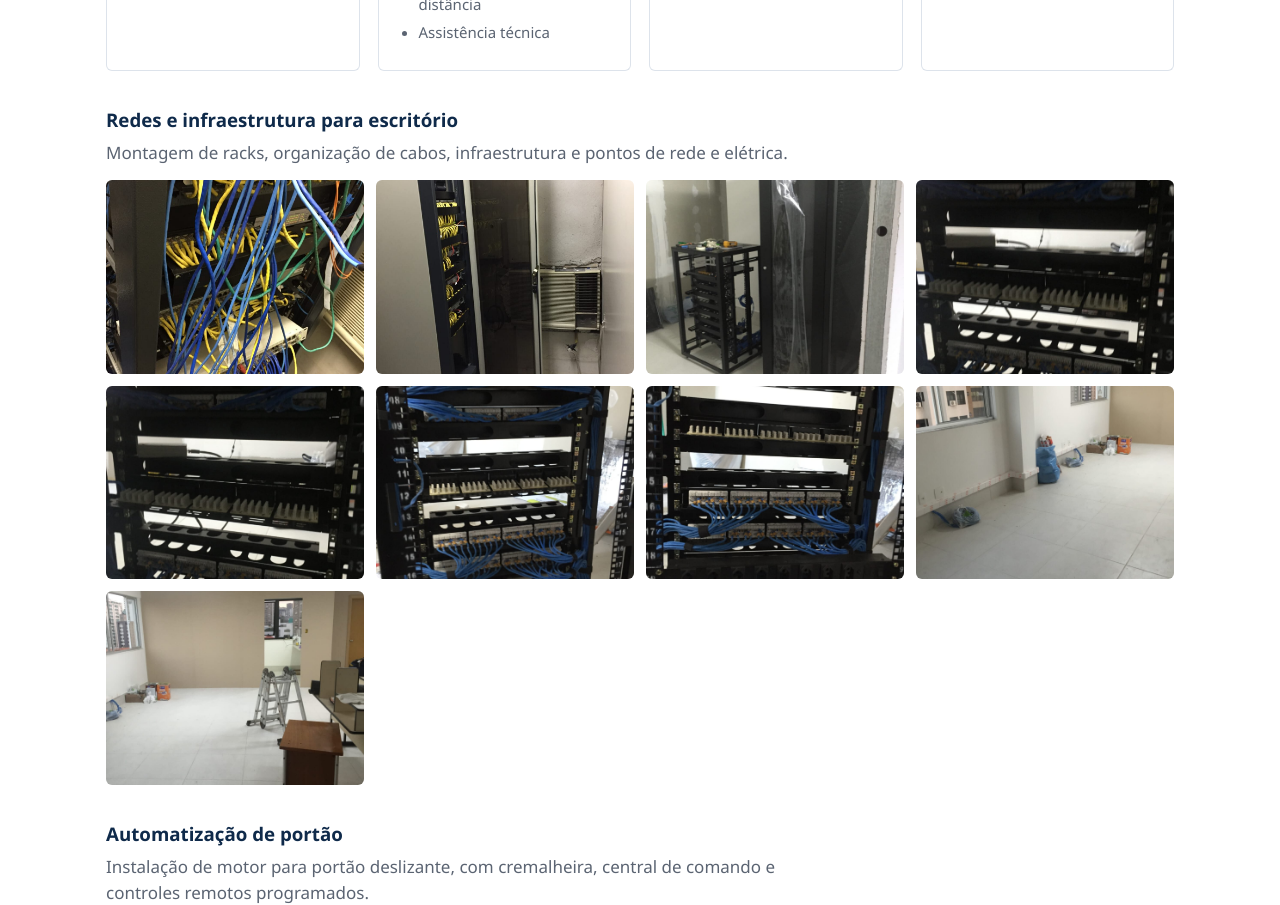
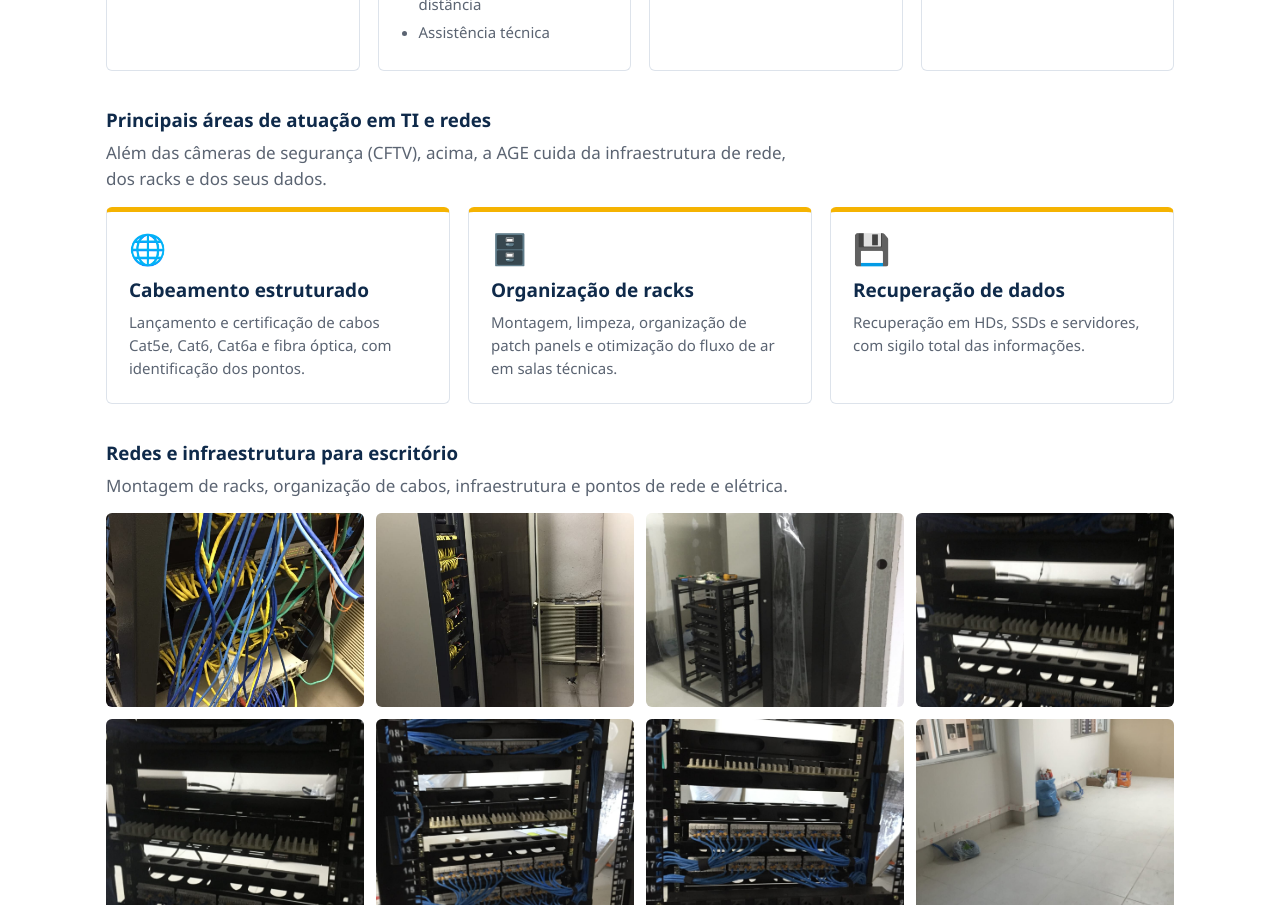
Before and after one commit to agemanutencaoeletrica-png/age-pintura, a plain HTML site: page index.html in a window 1280 px wide. Shown: the part 2254-3159 px from the top of the page. Drawn offline with Linux system fonts and the light colour scheme.

Commit message:
Site: areas de atuacao em TI e redes (cabeamento, racks e recuperacao de dados)
Co-Authored-By: Claude Sonnet 5.5 <noreply@anthropic.com>
Claude-Session: https://claude.ai/code/session_01KXv5RkvJryBiXzQ8Fehn3R

```diff
--- a/index.html
+++ b/index.html
@@ -179,6 +179,13 @@
           <ul class="itens"><li>Rede, Wi-Fi e pontos de rede</li><li>Cabeamento estruturado</li><li>Configuração de computadores, impressoras e roteadores</li><li>Manutenção e suporte técnico</li></ul></div>
         <div class="card"><div class="ic">🔧</div><h3>Manutenção</h3>
           <ul class="itens"><li>Manutenção elétrica: quadros, tomadas e iluminação</li><li>Manutenção predial e reparos civis</li><li>Pintura de manutenção</li><li>Atendimento preventivo e corretivo</li></ul></div>
+      </div>
+      <h3 style="margin:34px 0 6px;color:var(--azul)">Principais áreas de atuação em TI e redes</h3>
+      <p class="lead" style="margin-bottom:14px">Além das câmeras de segurança (CFTV), acima, a AGE cuida da infraestrutura de rede, dos racks e dos seus dados.</p>
+      <div class="grade">
+        <div class="card"><div class="ic">🌐</div><h3>Cabeamento estruturado</h3><p>Lançamento e certificação de cabos Cat5e, Cat6, Cat6a e fibra óptica, com identificação dos pontos.</p></div>
+        <div class="card"><div class="ic">🗄️</div><h3>Organização de racks</h3><p>Montagem, limpeza, organização de patch panels e otimização do fluxo de ar em salas técnicas.</p></div>
+        <div class="card"><div class="ic">💾</div><h3>Recuperação de dados</h3><p>Recuperação em HDs, SSDs e servidores, com sigilo total das informações.</p></div>
       </div>
       <h3 style="margin:34px 0 6px;color:var(--azul)">Redes e infraestrutura para escritório</h3>
       <p class="lead" style="margin-bottom:14px">Montagem de racks, organização de cabos, infraestrutura e pontos de rede e elétrica.</p>
```
